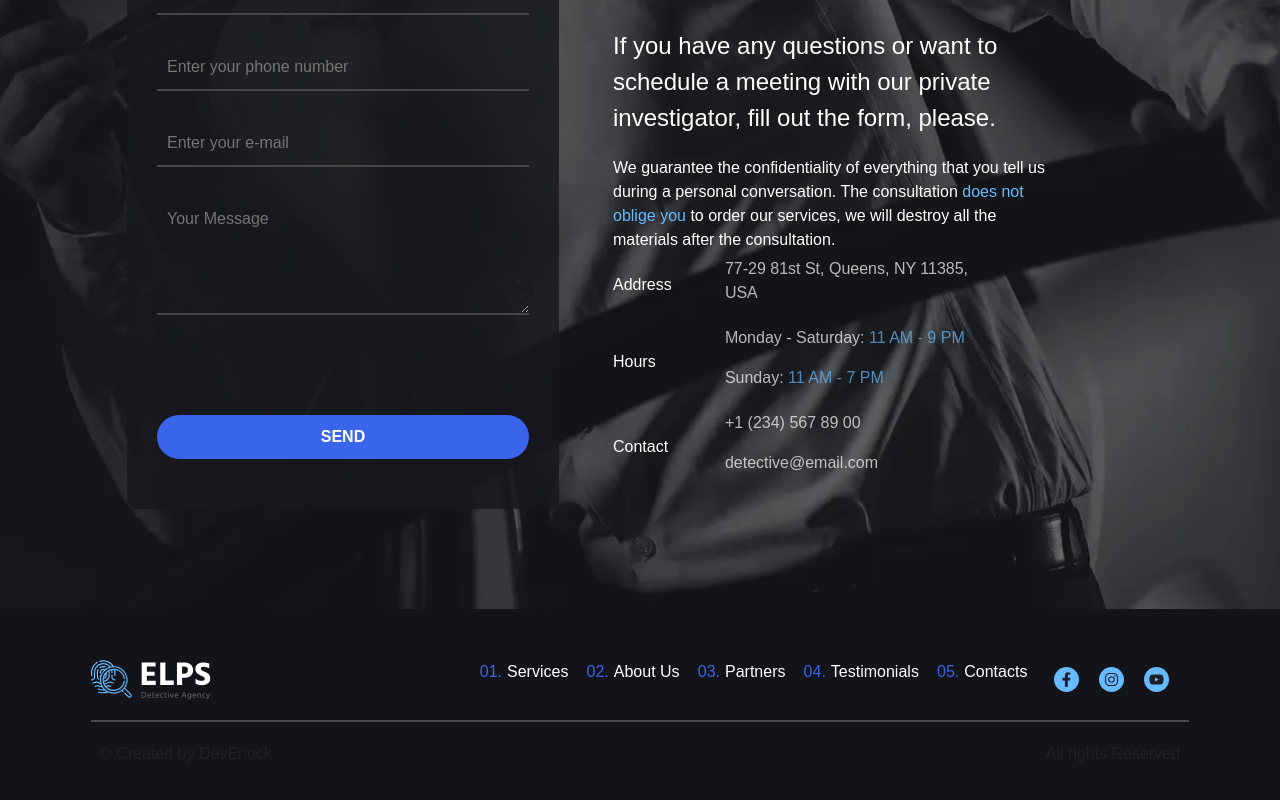
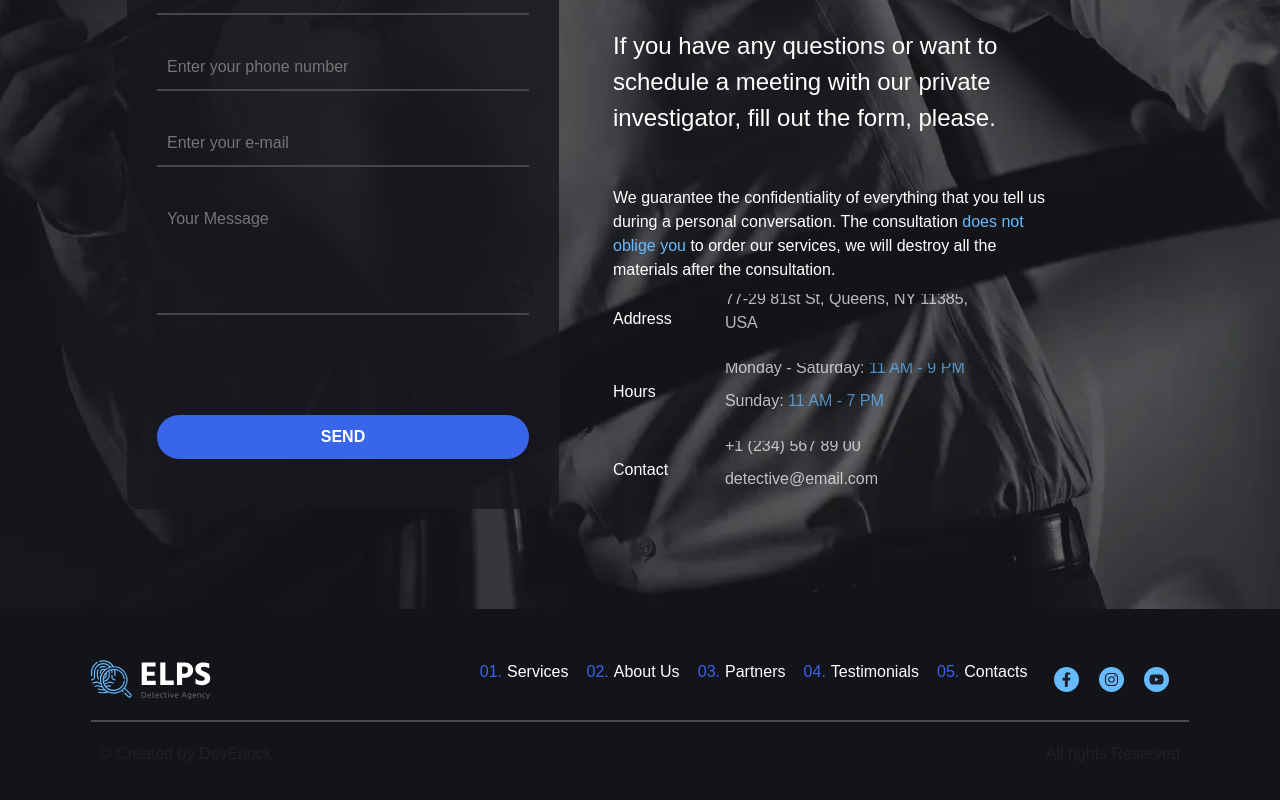
Before and after one commit to Trend20/Detective-Agency, a React (Create React App) app: page / in a window 1280 px wide. Shown: the part 5943-6743 px from the top of the page. Built offline with nearby package versions, Linux system fonts and the light colour scheme; a web font is replaced by a local one.

Commit message:
contact component fix

```diff
--- a/src/components/Contacts/Contacts.css
+++ b/src/components/Contacts/Contacts.css
@@ -35,6 +35,8 @@
   color: #fff !important;
   font-weight: 200;
   border-bottom: 2px solid rgb(71, 69, 69);
+  box-sizing: border-box;
+  resize: none;
 }
 
 
@@ -93,7 +95,7 @@ p{
 }
 
 #main{
-  margin-top: 20px !important;
+  margin-top: 50px !important;
   font-size: 1rem;
   width: 80%;
   font-weight: 100 !important;
@@ -115,7 +117,7 @@ strong{
 .detail{
   display: flex;
   align-items: center;
-  margin-top: 5px !important;
+  margin-top: 12px !important;
   width: 70%;
   background-color: transparent !important;
 }
@@ -134,10 +136,10 @@ strong{
 }
 
 .detail span p{
-  color: #fff;
-  opacity: .7;
-  font-weight: 300;
-  margin-top: 0px !important;
+  color: #fff !important;
+  opacity: .7 !important;
+  font-weight: 300 !important;
+  margin-top: -7px !important;
 }
 
 
```
